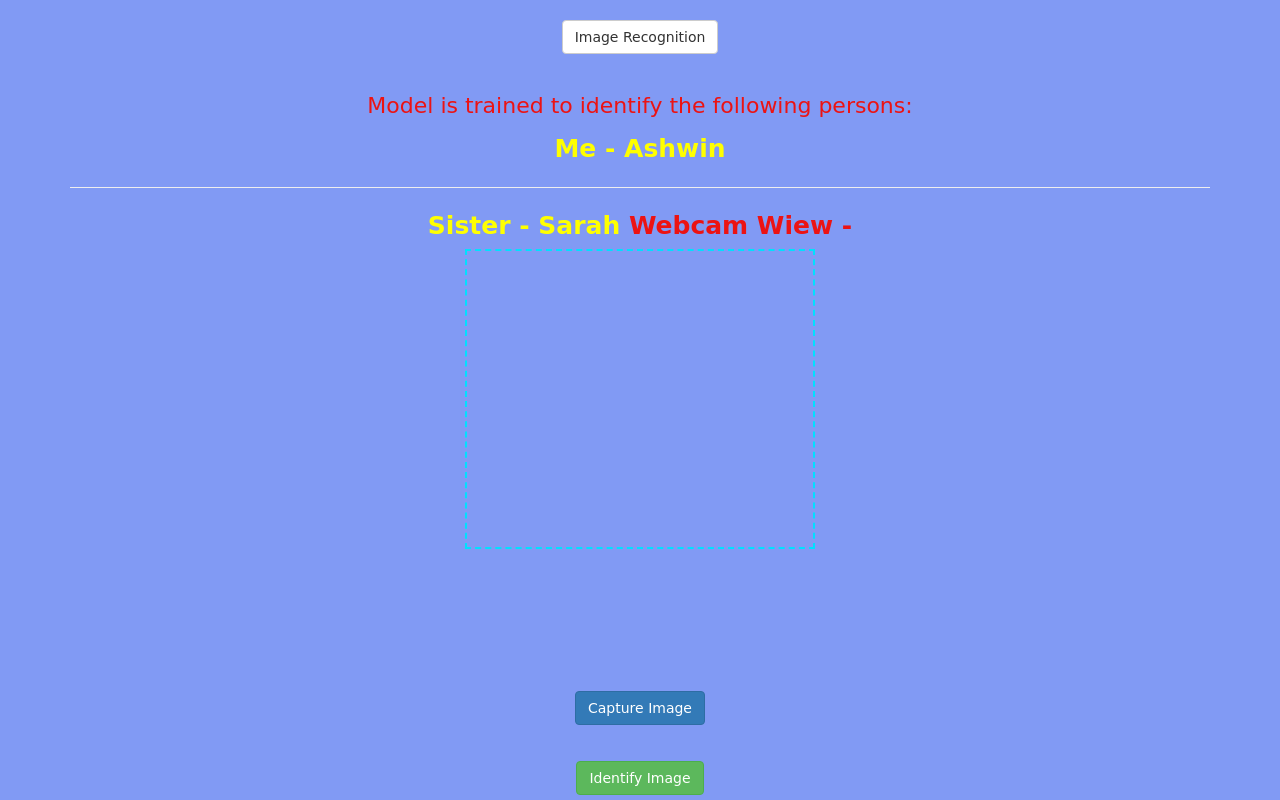
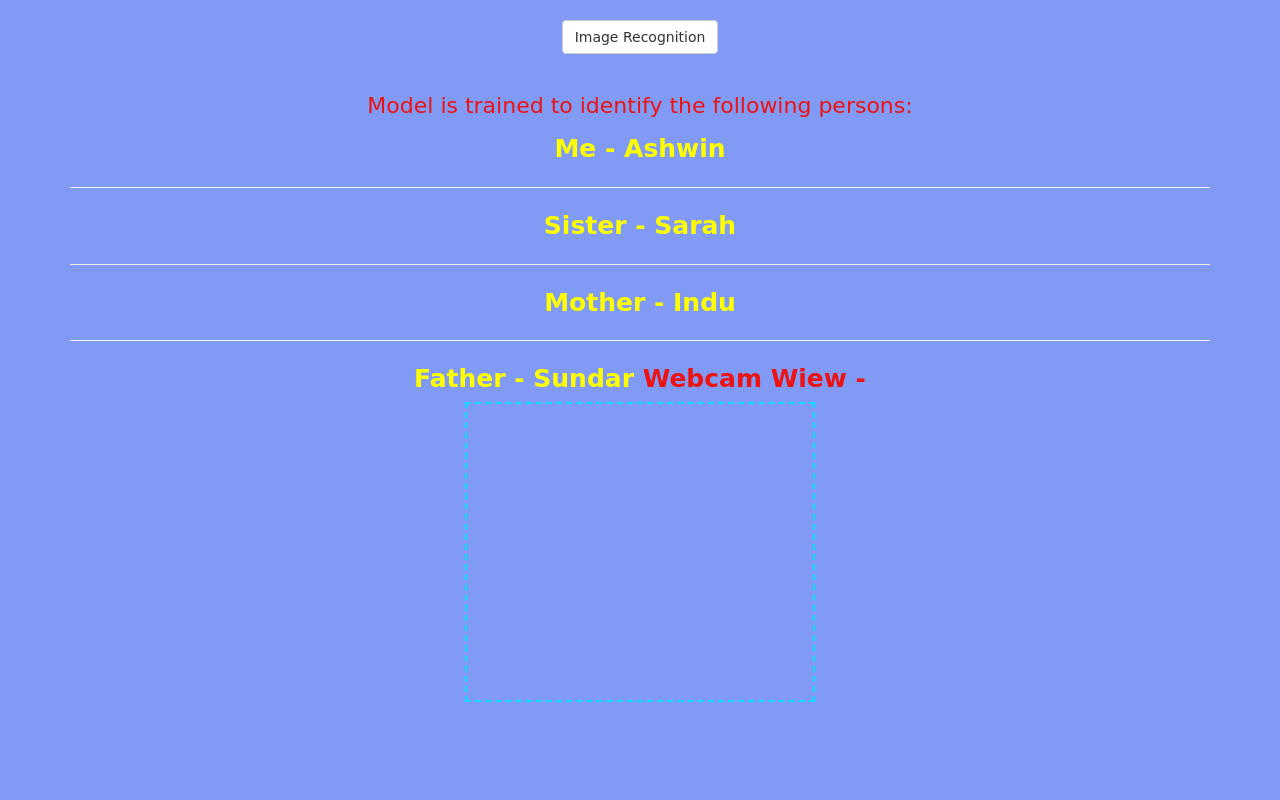
Before and after one commit to ashwinsundar1211/P103, a plain HTML site: page index.html in a window 1280 px wide. Shown: the top 800 px of the page. Drawn offline with nearby package versions, Linux system fonts and the light colour scheme.

Commit message:
Update index.html

```diff
--- a/index.html
+++ b/index.html
@@ -19,6 +19,10 @@
           Me - Ashwin
           <hr>
           Sister - Sarah
+          <hr>
+          Mother - Indu
+          <hr>
+          Father - Sundar
         </b>
         <label>Webcam Wiew - </label>
         <div id="camera"></div>
```
